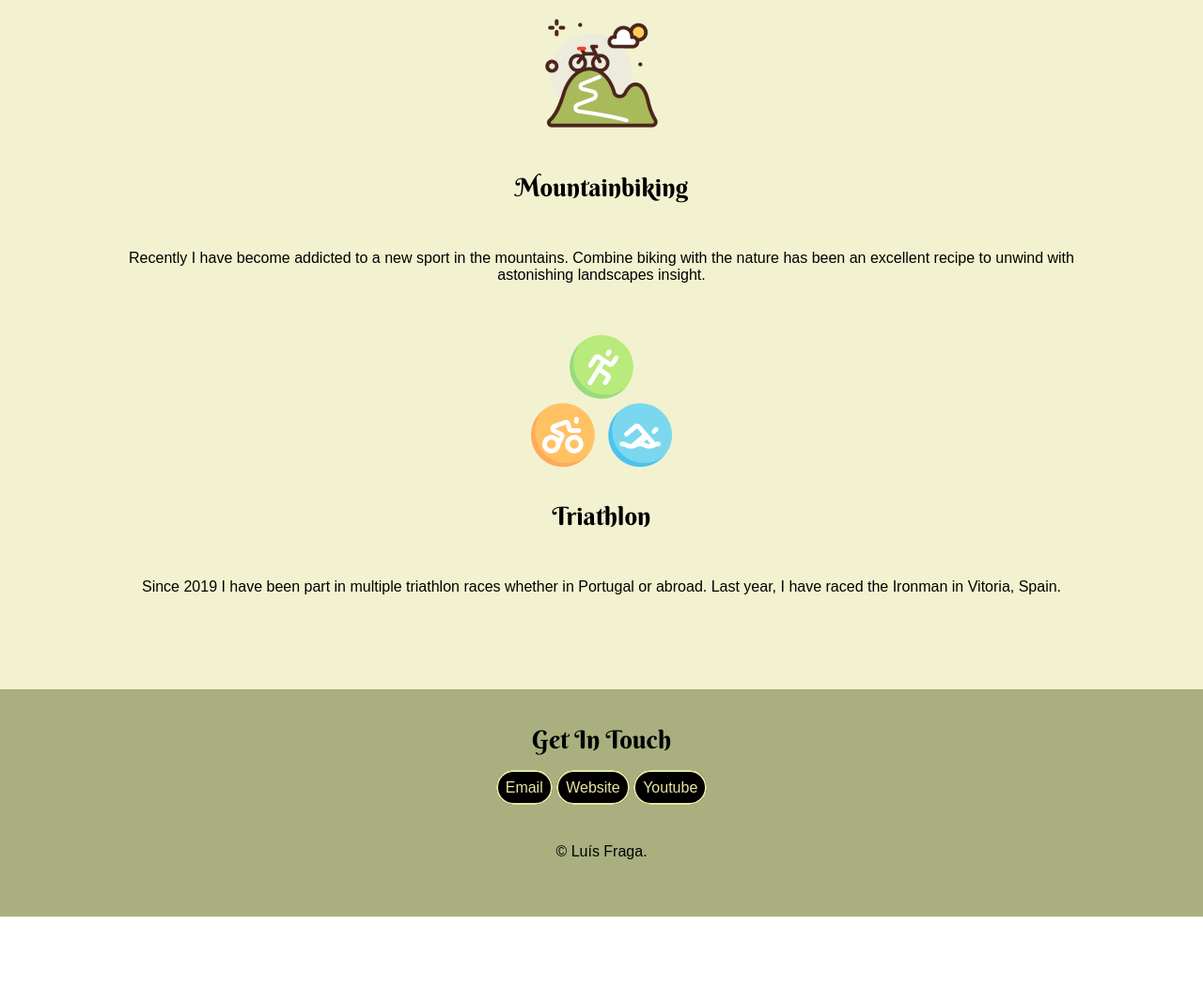
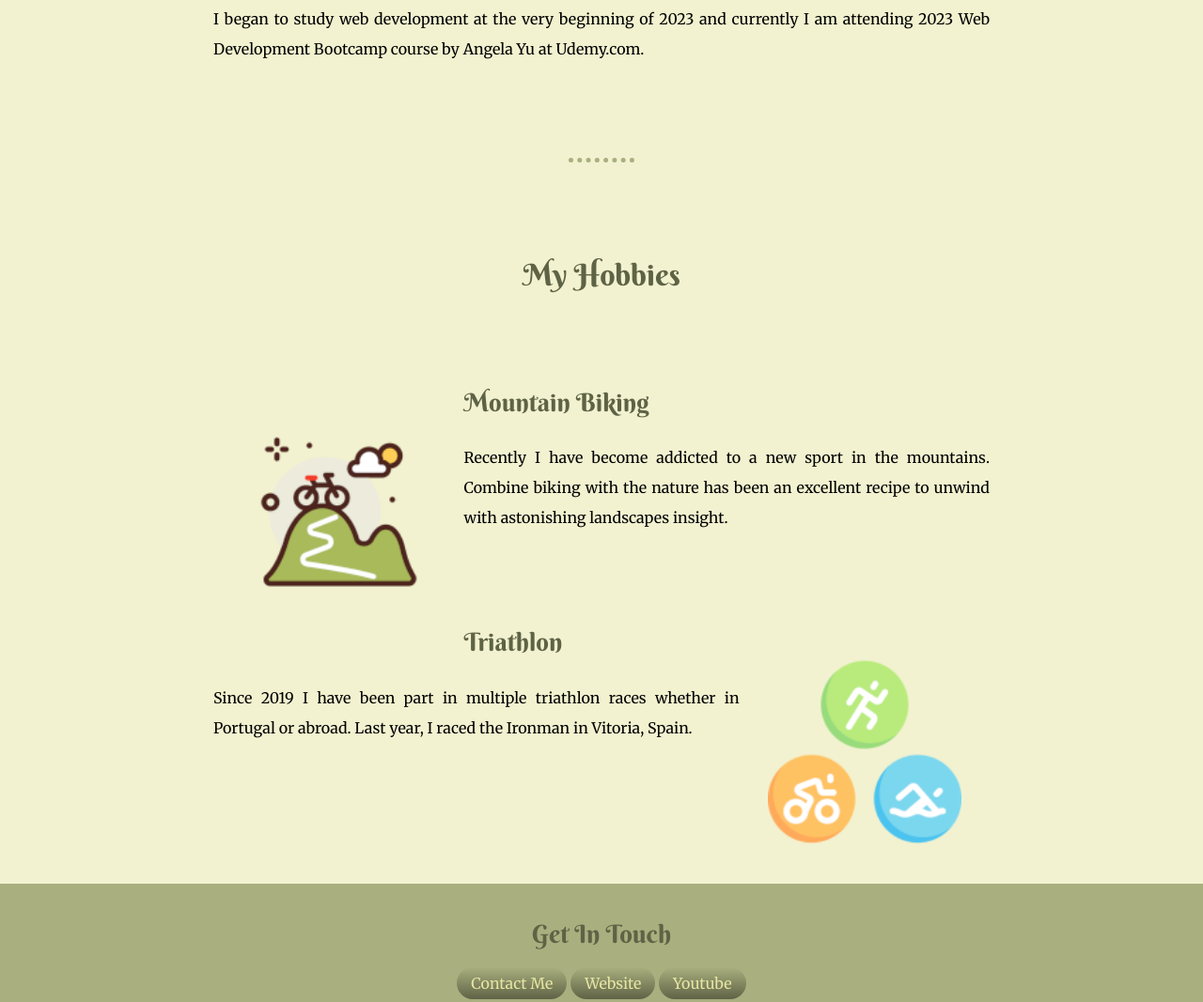
Before and after one commit to fragadev2023/site, a plain HTML site: page index.html in a window 1280 px wide. Shown: the part 1221-2288 px from the top of the page at 94% size. Before the commit the page ends 2197 px from the top, so only its background shows below. Drawn offline with Linux system fonts and the light colour scheme.

Commit message:
Add files via upload

```diff
--- a/index.html
+++ b/index.html
@@ -8,42 +8,42 @@
     <link rel="stylesheet" href="styles.css">
     <link rel="icon" href="favicongreen.ico">
     <style>
-        @import url('https://fonts.googleapis.com/css2?family=Berkshire+Swash&family=Dancing+Script&family=Montserrat&display=swap');
+        @import url('https://fonts.googleapis.com/css2?family=Berkshire+Swash&family=Dancing+Script&family=Merriweather&display=swap');
     </style>
 </head>
 <body>
     <div class="top-container">
         <img class="top-cloud" src="images/cloud.png" alt="cloud-image">
         <h1>I'm Fraga,</h1>
-        <p>a <stan class="underline">pro</stan>grammer.</p>
+        <h2>a <stan class="underline">pro</stan>grammer.</h2>
         <img class="bottom-cloud" src="images/cloud.png" alt="cloud-image">
-        <img src="images/mountain.png" alt="mountain-image">
+        <img class="mountain-img" src="images/mountain.png" alt="mountain-image">
     </div>
     <div class="middle-container">
         <div class="profile">
           <img src="images/profile picture.png" alt="Profile Picture">
           <h3>Hello!</h3>
-          <p>I began to study web development at the very beginning of this year (2023) and currently I am attending 2023 Web Development Bootcamp course by Angela Yu at Udemy.com.</p>
+          <p class="hobbie-row">I began to study web development at the very beginning of 2023 and currently I am attending 2023 Web Development Bootcamp course by Angela Yu at Udemy.com.</p>
         </div>
         <hr class="hr">
         <div class="hobbies">
           <h2>My Hobbies</h2>
-          <div class="mountainbike">
-            <img class="mountainbike" src="images/mountainbike.png" alt="">
-            <h3>Mountainbiking</h3>
+          <div class="hobbie-row">
+            <img class="mountainbiking-img" src="images/mountainbike.png" alt="Moumtain biking image">
+            <h3>Mountain Biking</h3>
             <p>Recently I have become addicted to a new sport in the mountains. Combine biking with the nature has been an excellent recipe to unwind with astonishing landscapes insight.</p>
           </div>
-          <div class="skill-row">
-            <img class="triathlon" src="images/triathlon.png" alt="">
+          <div class="hobbie-row">
+            <img class="triathlon-img" src="images/triathlon.png" alt="Triatlhon image">
             <h3>Triathlon</h3>
-            <p>Since 2019 I have been part in multiple triathlon races whether in Portugal or abroad. Last year, I have raced the Ironman in Vitoria, Spain. </p>
+            <p>Since 2019 I have been part in multiple triathlon races whether in Portugal or abroad. Last year, I raced the Ironman in Vitoria, Spain. </p>
           </div>
         </div>
       </div>
       <div class="bottom-container">
         <div class="contact-me">
             <h3>Get In Touch</h3>
-            <a class="btn" href="mailto:2023fraga@gmail.com" target="_blank" rel="external">Email</a>
+            <a class="btn" href="mailto:2023fraga@gmail.com" target="_blank" rel="external">Contact Me</a>
             <a class="websitelink" href="https://fragadev2023.github.io/cv/index.html" target="_blank" rel="external">Website</a>
             <a class="footer-link" href="https://www.youtube.com/@BestTrailinTown" target="_blank" ref="external">Youtube</a>
             <p>© Luís Fraga.</p>
--- a/styles.css
+++ b/styles.css
@@ -1,28 +1,32 @@
 body{
     margin: 0;
     text-align: center;
-    font: normal 16px 'arial', sans-serif;
+    font: normal 16px 'Merriweather', serif;
+    display: inline-block;
 }
 h1{
     font-family: 'Dancing Script', cursive;
-    font-size: 30pt;
-    margin-top: 0;
+    font-size: 50pt;
+    margin: 50px auto 0 auto;
+    color: #5f6346;
 }
 h2{
-    font: 25pt 'Berkshire Swash', cursive;
-    margin: 75px;
+    font: normal 2.0rem 'Berkshire Swash', cursive;
+    color: #5f6346;
 }
 h3{
     font: 20pt 'Berkshire Swash', cursive;
+    color: #5f6346;
 }
 p{
-    margin: 50px;
+    line-height: 2;
+    width: 70;
 }
 .underline{
     text-decoration: underline;
 }
 .top-container{
-   background-color: #FAD6A5;
+   background-color: #B7B78A;
    position: relative;
    padding-top: 100px;
    height: auto;
@@ -31,39 +35,75 @@ p{
     position: absolute;
     right: 20%;
     top: 50px;
+    width: 15%;
 }
 .bottom-cloud{
     position: absolute;
     left: 20%;
+    width: 15%;
 }
-
+.mountain-img{
+    width: 70%;
+}
 .middle-container{
     background-color: #e6e5a381;
     padding: 50px;
 }
+
+.hobbie-row{
+    width: 70%;
+    margin: 100px auto 100px auto;
+    text-align: justify;
+
+}
+.mountainbiking-img{
+    width: 25%;
+    float: left;
+    margin: 30px;
+}
+.triathlon-img{
+    width: 25%;
+    float: right;
+    margin: 30px;
+}
 .hr{
+    margin: 100px auto 100px auto;
     border-style: dotted none none;
     border-width: 5px;
-    width: 10%;
-    color: #A9AF7E;
+    width: 6%;
+    color: #a9af7e;
 }
 .bottom-container{
     background-color: #A9AF7E ;
     padding: 10px;
+    color: #5f6346;
+    margin: 0;
 }
 a{
-    background-color: black;
+    background: #A9AF7E;
+    background-image: -webkit-linear-gradient(top, #A9AF7E, #5f6346);
+    background-image: -moz-linear-gradient(top, #A9AF7E, #5f6346);
+    background-image: -ms-linear-gradient(top, #A9AF7E, #5f6346);
+    background-image: -o-linear-gradient(top, #A9AF7E, #5f6346);
+    background-image: linear-gradient(to bottom, #A9AF7E, #5f6346);
+    -webkit-border-radius: 28;
+    -moz-border-radius: 28;
+    border-radius: 28px;
+    color: #e6e5a3;
+    font-size: 16px;
+    padding: 7px 15px 7px 15px;
     text-decoration: none;
-    border: 2px solid;
-    padding: 0.5rem;
-    color: #e6e5a3;
-    border-radius: 20px;
 }
 a:hover{
-    text-decoration: underline;
-    background-color: #e6e5a381;
-    color: black;
+    background: #5f6346;
+    background-image: -webkit-linear-gradient(top, #5f6346, #A9AF7E);
+    background-image: -moz-linear-gradient(top, #5f6346, #A9AF7E);
+    background-image: -ms-linear-gradient(top, #5f6346, #A9AF7E);
+    background-image: -o-linear-gradient(top, #5f6346, #A9AF7E);
+    background-image: linear-gradient(to bottom, #5f6346, #A9AF7E);
+    text-decoration: none;
 }
 a:active{
-    background-color: #A9AF7E;
+    text-decoration: underline;
+    color: #5f6346;
 }
```
